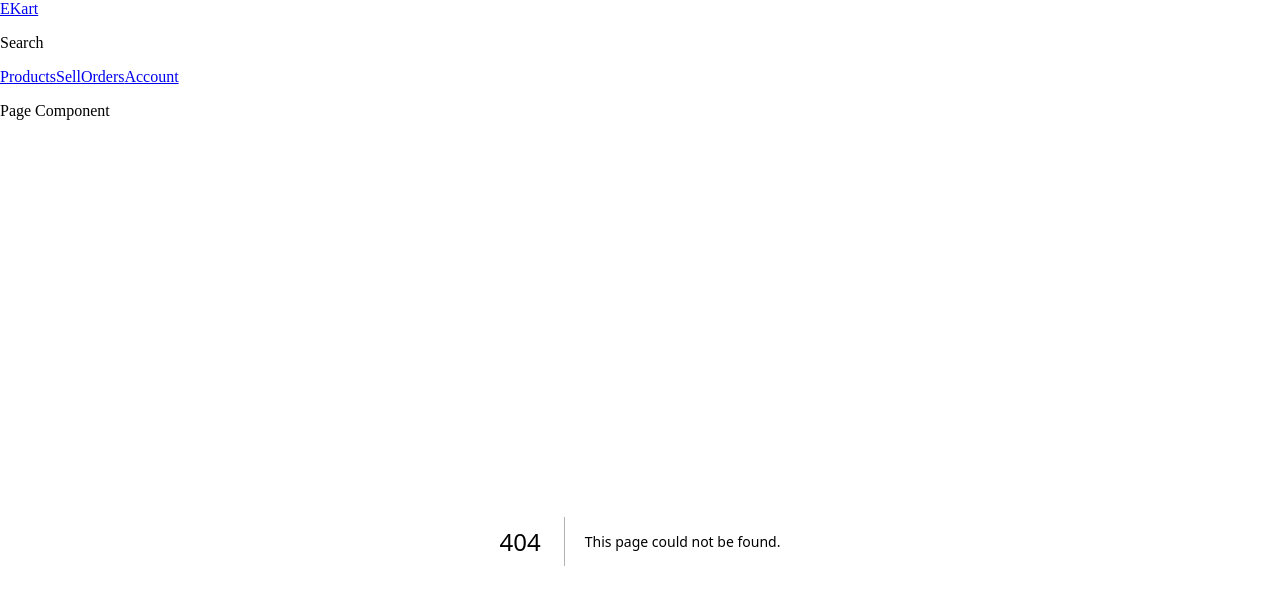
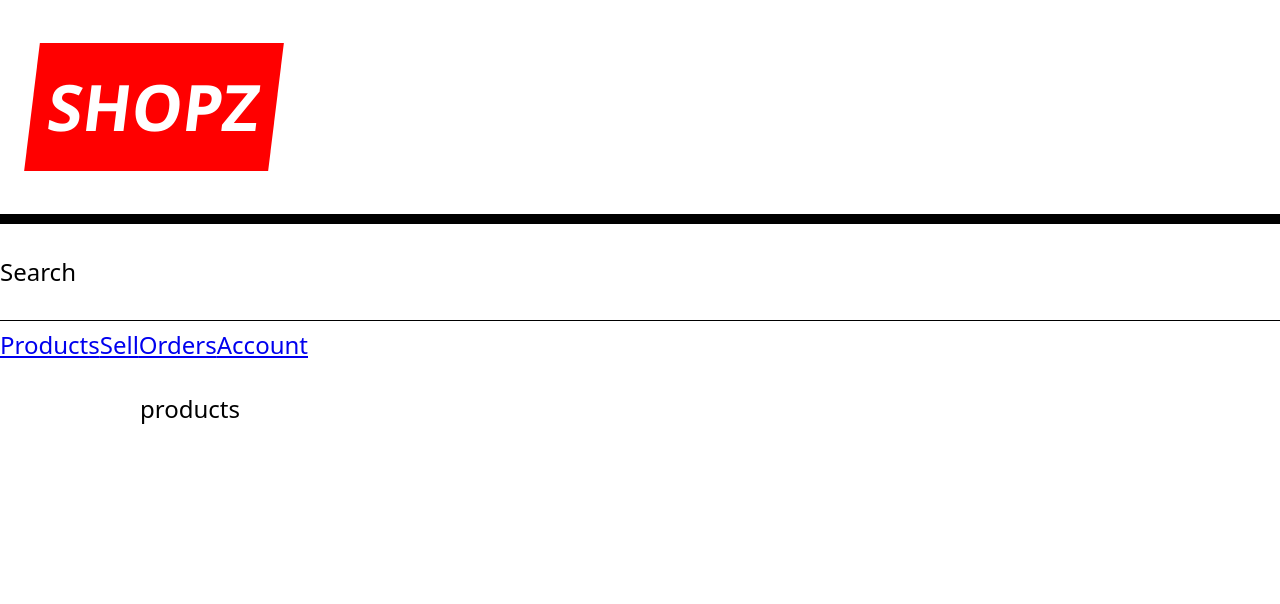
Before and after one commit to Hemanth-002/ecom, a Next.js app in the folder client/: page /products in a window 1280 px wide. Before the commit this address had no page. Shown: the top 604 px of the page. Built offline with nearby package versions, Linux system fonts and the light colour scheme.

Commit message:
Feat: Styled-components setup (Global Styles)

```diff
--- a/client/components/Header.js
+++ b/client/components/Header.js
@@ -1,17 +1,51 @@
 import Link from "next/link";
-import Navbar from "./NavBar";
+
+import styled from "styled-components";
+import Navbar from "./Navbar";
+
+const Logo = styled.h1`
+  font-size: 4rem;
+  position: relative;
+  margin-left: 2rem;
+  z-index: 2;
+  background: red;
+  transform: skew(-7deg);
+  a {
+    color: white;
+    text-decoration: none;
+    text-transform: uppercase;
+    padding: 0.5rem 1rem;
+  }
+`;
+
+const StyledHeader = styled.header`
+  .bar {
+    border-bottom: 10px solid black;
+    display: grid;
+    grid-template-columns: auto 1fr;
+    justify-content: space-between;
+    align-items: center;
+  }
+  .sub-bar{
+    display: grid;
+    grid-template-columns: auto 1fr;
+    border-bottom: 1px solid black;
+  }
+`;
 
 const Header = () => {
   return (
-    <header>
+    <StyledHeader>
       <div className="bar">
-        <Link href="/">EKart</Link>
+        <Logo>
+          <Link href="/">Shopz</Link>
+        </Logo>
       </div>
       <div className="sub-bar">
         <p>Search</p>
       </div>
       <Navbar />
-    </header>
+    </StyledHeader>
   );
 };
 
--- a/client/components/Page.js
+++ b/client/components/Page.js
@@ -1,13 +1,55 @@
 import React from "react";
 import Header from "./Header";
+import styled, { createGlobalStyle } from "styled-components";
 
-const Page = ({ children, type }) => {
+const GlobalStyles = createGlobalStyle`
+
+  html {
+    --red:#ff0000;
+    --black: #393939;
+    --grey: #3a3a3a;
+    --gray: var(--grey);
+    --lightGrey: #e1e1e1;
+    --lightGray: var(--lightGrey);
+    --offWhite: #ededed;
+    --maxWidth: 1000px;
+    --bs: 0 12px 24px 0 rgba(0,0,0,0,0.09),
+    box-sizing: border-box;
+  }
+
+  body {
+    font-family: system-ui, -apple-system, BlinkMacSystemFont, 'Segoe UI', Roboto, Oxygen, Ubuntu, Cantarell, 'Open Sans', 'Helvetica Neue', sans-serif;
+    margin: 0;
+    padding: 0;
+    font-size: 1.5rem;
+    line-height: 2;
+  }
+
+  *, *:before, *:after {
+    box-sizing: inherit;
+  }
+
+  a:hover{
+    text-decoration: underline;
+  }
+
+  button {
+    font-family: system-ui, -apple-system, BlinkMacSystemFont, 'Segoe UI', Roboto, Oxygen, Ubuntu, Cantarell, 'Open Sans', 'Helvetica Neue', sans-serif;
+  }
+`;
+
+const InnerStyles = styled.div`
+  max-width: var(--maxWidth);
+  margin: 0 auto;
+  padding: 1rem;
+`;
+
+const Page = ({ children }) => {
   return (
     <div>
+      <GlobalStyles />
       <Header />
-      <p>Page Component</p>
-      <h1>{type}</h1>
-      {children}
+      <InnerStyles> {children}</InnerStyles>
     </div>
   );
 };
--- a/client/package.json
+++ b/client/package.json
@@ -12,6 +12,7 @@
   "dependencies": {
     "@next/eslint-plugin-next": "^13.5.4",
     "next": "13.5.4",
+    "nprogress": "^0.2.0",
     "react": "^18",
     "react-dom": "^18",
     "styled-components": "^6.0.8"
--- a/client/pages/_document.js
+++ b/client/pages/_document.js
@@ -4,7 +4,7 @@ export default class MyDocument extends Document {
   render() {
     return (
       <Html lang="en-US">
-        {/* <Head></Head> */}
+        <Head />
         <body>
           <Main />
           <NextScript />
--- /dev/null
+++ b/client/pages/products.js
@@ -0,0 +1,7 @@
+import React from "react";
+
+const products = () => {
+  return <div>products</div>;
+};
+
+export default products;
```
Also changed, not shown: client/pages/account.js (added, +7 -0 lines), client/pages/orders.js (added, +7 -0 lines), 1 other file (tests, documents, lock files or other folders).
